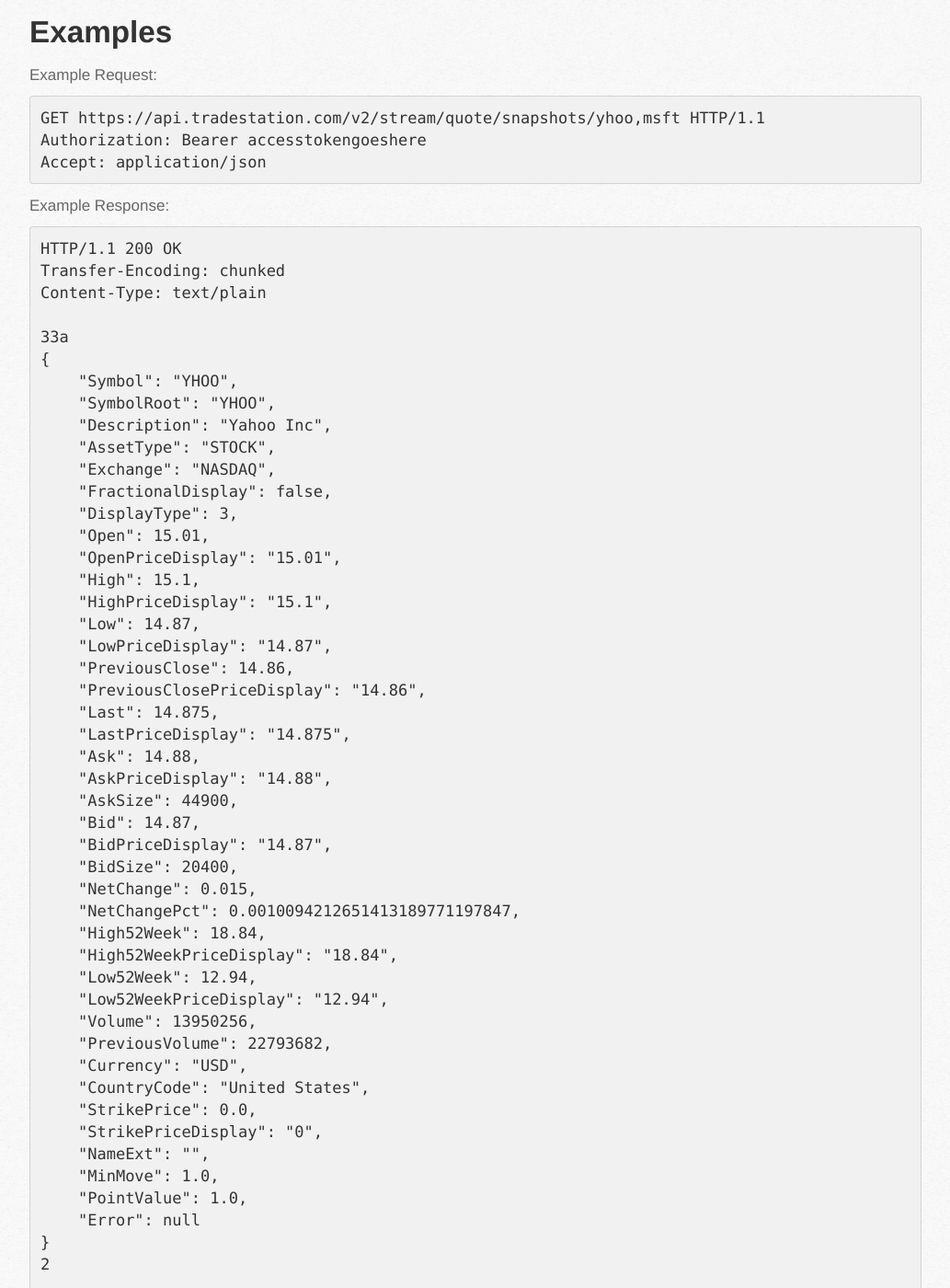
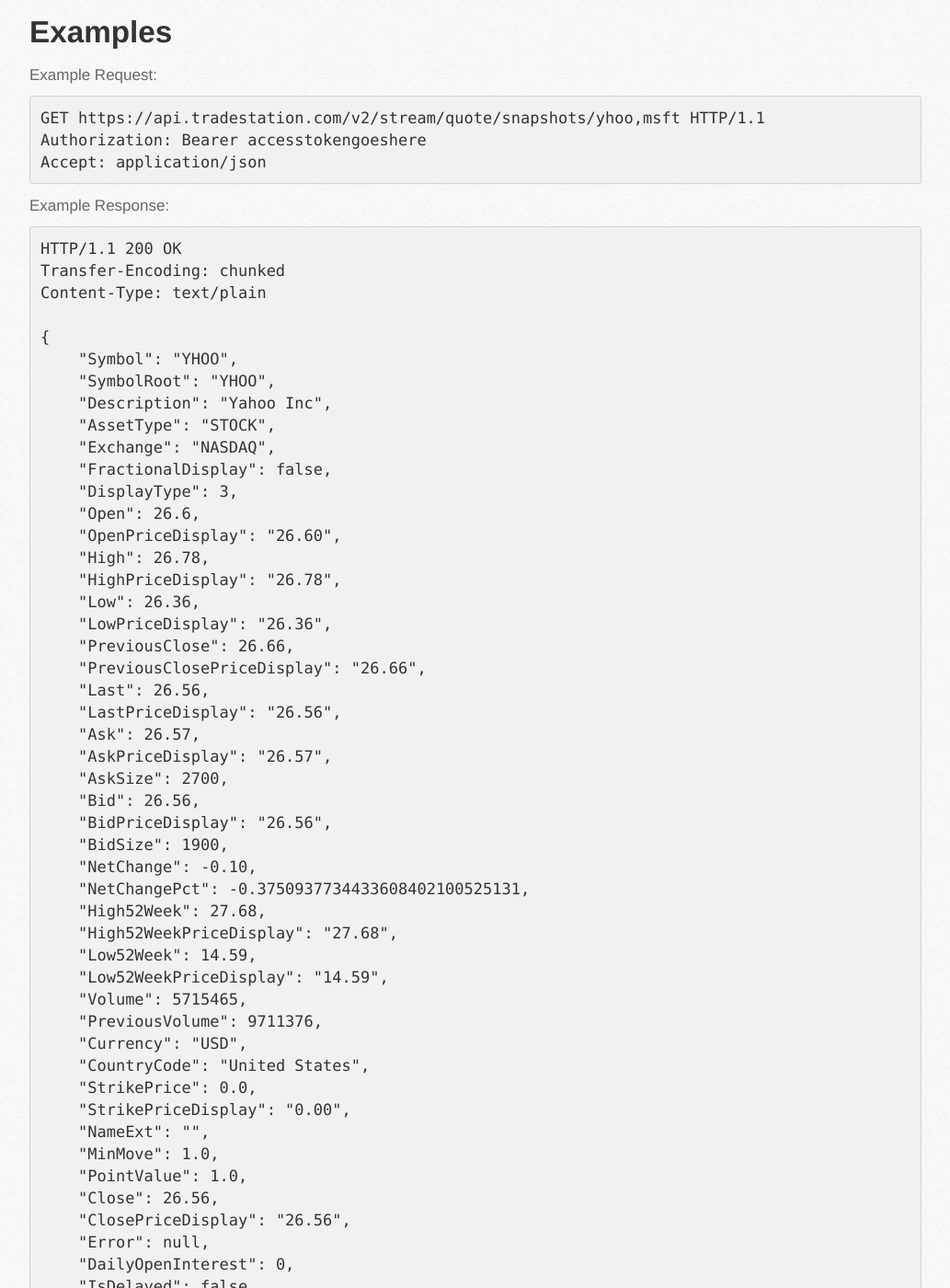
Before and after one commit to tradestation/webapi-docs, a Jekyll site: the page built from en/stream/quote-snapshots.md, in a window 1280 px wide and 1400 px high, scrolled down 1032 px. Shown: the whole window at 92% size, without its empty margins (108-1141 px from the left). Built offline with Jekyll 4.4.1, drawn with Linux system fonts in a browser that asks for light colours; nearby versions of some CDN libraries; some of the changed text lies outside the part shown.

Commit message:
Update RAW responses for barcharts/quote-snapshots and fix link in Stream for TickBars

```diff
--- a/_config.yml
+++ b/_config.yml
@@ -1 +1,2 @@
 baseurl: /webapi-docs
+relative_permalinks: true
--- a/en/stream/quote-snapshots.md
+++ b/en/stream/quote-snapshots.md
@@ -43,7 +43,6 @@
     Transfer-Encoding: chunked
     Content-Type: text/plain
 
-    33a
     {
         "Symbol": "YHOO",
         "SymbolRoot": "YHOO",
@@ -52,125 +51,130 @@
         "Exchange": "NASDAQ",
         "FractionalDisplay": false,
         "DisplayType": 3,
-        "Open": 15.01,
-        "OpenPriceDisplay": "15.01",
-        "High": 15.1,
-        "HighPriceDisplay": "15.1",
-        "Low": 14.87,
-        "LowPriceDisplay": "14.87",
-        "PreviousClose": 14.86,
-        "PreviousClosePriceDisplay": "14.86",
-        "Last": 14.875,
-        "LastPriceDisplay": "14.875",
-        "Ask": 14.88,
-        "AskPriceDisplay": "14.88",
-        "AskSize": 44900,
-        "Bid": 14.87,
-        "BidPriceDisplay": "14.87",
-        "BidSize": 20400,
-        "NetChange": 0.015,
-        "NetChangePct": 0.0010094212651413189771197847,
-        "High52Week": 18.84,
-        "High52WeekPriceDisplay": "18.84",
-        "Low52Week": 12.94,
-        "Low52WeekPriceDisplay": "12.94",
-        "Volume": 13950256,
-        "PreviousVolume": 22793682,
+        "Open": 26.6,
+        "OpenPriceDisplay": "26.60",
+        "High": 26.78,
+        "HighPriceDisplay": "26.78",
+        "Low": 26.36,
+        "LowPriceDisplay": "26.36",
+        "PreviousClose": 26.66,
+        "PreviousClosePriceDisplay": "26.66",
+        "Last": 26.56,
+        "LastPriceDisplay": "26.56",
+        "Ask": 26.57,
+        "AskPriceDisplay": "26.57",
+        "AskSize": 2700,
+        "Bid": 26.56,
+        "BidPriceDisplay": "26.56",
+        "BidSize": 1900,
+        "NetChange": -0.10,
+        "NetChangePct": -0.3750937734433608402100525131,
+        "High52Week": 27.68,
+        "High52WeekPriceDisplay": "27.68",
+        "Low52Week": 14.59,
+        "Low52WeekPriceDisplay": "14.59",
+        "Volume": 5715465,
+        "PreviousVolume": 9711376,
         "Currency": "USD",
         "CountryCode": "United States",
         "StrikePrice": 0.0,
-        "StrikePriceDisplay": "0",
+        "StrikePriceDisplay": "0.00",
         "NameExt": "",
         "MinMove": 1.0,
         "PointValue": 1.0,
-        "Error": null
+        "Close": 26.56,
+        "ClosePriceDisplay": "26.56",
+        "Error": null,
+        "DailyOpenInterest": 0,
+        "IsDelayed": false
     }
-    2
-
-    33a
     {
-        "Symbol": "YHOO",
-        "SymbolRoot": "YHOO",
-        "Description": "Yahoo Inc",
+        "Symbol": "MSFT",
+        "SymbolRoot": "MSFT",
+        "Description": "Microsoft Corp",
         "AssetType": "STOCK",
         "Exchange": "NASDAQ",
         "FractionalDisplay": false,
         "DisplayType": 3,
-        "Open": 15.01,
-        "OpenPriceDisplay": "15.01",
-        "High": 15.1,
-        "HighPriceDisplay": "15.1",
-        "Low": 14.87,
-        "LowPriceDisplay": "14.87",
-        "PreviousClose": 14.86,
-        "PreviousClosePriceDisplay": "14.86",
-        "Last": 14.875,
-        "LastPriceDisplay": "14.875",
-        "Ask": 14.88,
-        "AskPriceDisplay": "14.88",
-        "AskSize": 44900,
-        "Bid": 14.87,
-        "BidPriceDisplay": "14.87",
-        "BidSize": 20300,
-        "NetChange": 0.015,
-        "NetChangePct": 0.0010094212651413189771197847,
-        "High52Week": 18.84,
-        "High52WeekPriceDisplay": "18.84",
-        "Low52Week": 12.94,
-        "Low52WeekPriceDisplay": "12.94",
-        "Volume": 13950256,
-        "PreviousVolume": 22793682,
+        "Open": 0.0,
+        "OpenPriceDisplay": "0.00",
+        "High": 0.0,
+        "HighPriceDisplay": "0.00",
+        "Low": 0.0,
+        "LowPriceDisplay": "0.00",
+        "PreviousClose": 34.98,
+        "PreviousClosePriceDisplay": "34.98",
+        "Last": 34.97,
+        "LastPriceDisplay": "34.97",
+        "Ask": 34.93,
+        "AskPriceDisplay": "34.93",
+        "AskSize": 2800,
+        "Bid": 34.92,
+        "BidPriceDisplay": "34.92",
+        "BidSize": 4000,
+        "NetChange": -0.01,
+        "NetChangePct": -0.0285877644368210405946255003,
+        "High52Week": 35.78,
+        "High52WeekPriceDisplay": "35.78",
+        "Low52Week": 26.26,
+        "Low52WeekPriceDisplay": "26.26",
+        "Volume": 12505562,
+        "PreviousVolume": 28622929,
         "Currency": "USD",
         "CountryCode": "United States",
         "StrikePrice": 0.0,
-        "StrikePriceDisplay": "0",
+        "StrikePriceDisplay": "0.00",
         "NameExt": "",
         "MinMove": 1.0,
         "PointValue": 1.0,
-        "Error": null
+        "Close": 34.97,
+        "ClosePriceDisplay": "34.97",
+        "Error": null,
+        "DailyOpenInterest": 0,
+        "IsDelayed": false
     }
-    2
-
-    337
     {
-        "Symbol": "YHOO",
-        "SymbolRoot": "YHOO",
-        "Description": "Yahoo Inc",
+        "Symbol": "MSFT",
+        "SymbolRoot": "MSFT",
+        "Description": "Microsoft Corp",
         "AssetType": "STOCK",
         "Exchange": "NASDAQ",
         "FractionalDisplay": false,
         "DisplayType": 3,
-        "Open": 15.01,
-        "OpenPriceDisplay": "15.01",
-        "High": 15.1,
-        "HighPriceDisplay": "15.1",
-        "Low": 14.87,
-        "LowPriceDisplay": "14.87",
-        "PreviousClose": 14.86,
-        "PreviousClosePriceDisplay": "14.86",
-        "Last": 14.88,
-        "LastPriceDisplay": "14.88",
-        "Ask": 14.88,
-        "AskPriceDisplay": "14.88",
-        "AskSize": 44900,
-        "Bid": 14.87,
-        "BidPriceDisplay": "14.87",
-        "BidSize": 20300,
-        "NetChange": 0.02,
-        "NetChangePct": 0.0013458950201884253028263795,
-        "High52Week": 18.84,
-        "High52WeekPriceDisplay": "18.84",
-        "Low52Week": 12.94,
-        "Low52WeekPriceDisplay": "12.94",
-        "Volume": 13950356,
-        "PreviousVolume": 22793682,
+        "Open": 0.0,
+        "OpenPriceDisplay": "0.00",
+        "High": 0.0,
+        "HighPriceDisplay": "0.00",
+        "Low": 0.0,
+        "LowPriceDisplay": "0.00",
+        "PreviousClose": 34.98,
+        "PreviousClosePriceDisplay": "34.98",
+        "Last": 34.9701,
+        "LastPriceDisplay": "34.97",
+        "Ask": 34.93,
+        "AskPriceDisplay": "34.93",
+        "AskSize": 2800,
+        "Bid": 34.92,
+        "BidPriceDisplay": "34.92",
+        "BidSize": 3800,
+        "NetChange": -0.0099,
+        "NetChangePct": -0.0283018867924528301886792453,
+        "High52Week": 35.78,
+        "High52WeekPriceDisplay": "35.78",
+        "Low52Week": 26.26,
+        "Low52WeekPriceDisplay": "26.26",
+        "Volume": 15696341,
+        "PreviousVolume": 28622929,
         "Currency": "USD",
         "CountryCode": "United States",
         "StrikePrice": 0.0,
-        "StrikePriceDisplay": "0",
+        "StrikePriceDisplay": "0.00",
         "NameExt": "",
         "MinMove": 1.0,
         "PointValue": 1.0,
-        "Error": null
+        "Close": 34.9701,
+        "ClosePriceDisplay": "34.97",
+        "Error": null,
+        "DailyOpenInterest": 0,
+        "IsDelayed": false
     }
-    2
```
Also changed, not shown: en/stream.md (+1 -1 lines), en/stream/barchart.md (+105 -168 lines), en/stream/tick-bars.md (+0 -6 lines).
